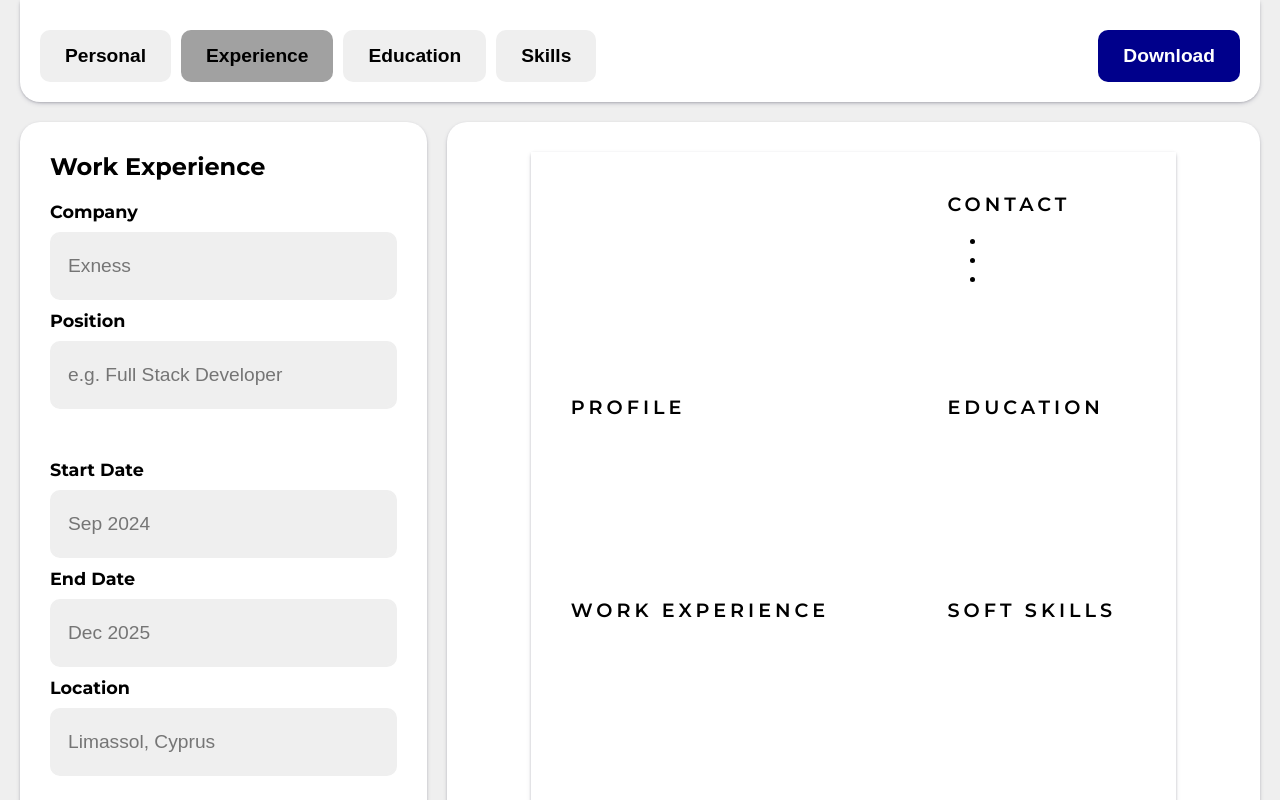
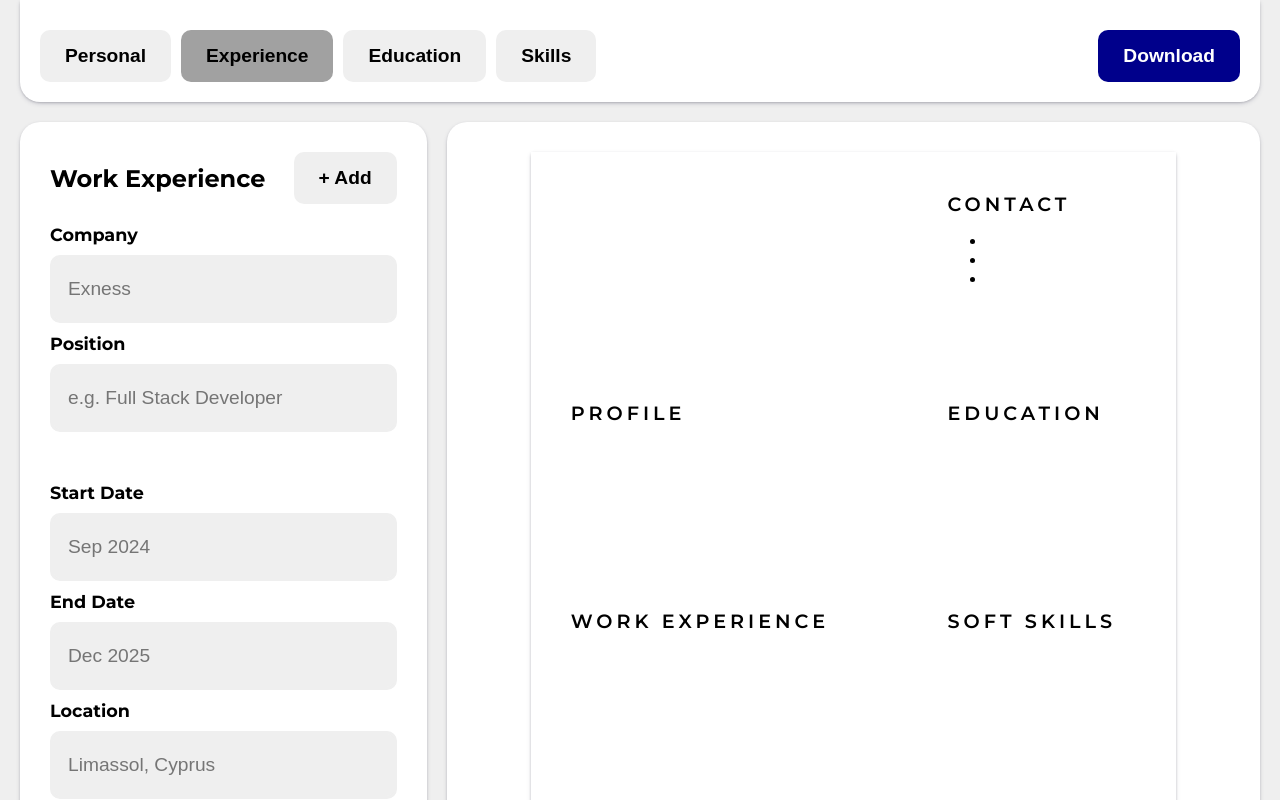
Before and after one commit to ArtemiiHH/cv-builder, a React (Vite) app: page / in a window 1280 px wide. Both pictures are taken after a click on the button "Experience". Shown: the top 800 px of the page. Built offline with nearby package versions, Linux system fonts and the light colour scheme.

Commit message:
Create add button in Experience Tab

```diff
--- a/src/components/ExperienceTab.jsx
+++ b/src/components/ExperienceTab.jsx
@@ -1,7 +1,10 @@
 export default function ExperienceTab() {
   return (
     <>
-      <h1 className="form-title">Work Experience</h1>
+      <div className="form-navigation">
+        <h1 className="form-title">Work Experience</h1>
+        <button className="add-button">+ Add</button>
+      </div>
       <form>
         <div className="input-group">
           {/* Company */}
--- a/src/styles/App.css
+++ b/src/styles/App.css
@@ -12,8 +12,10 @@ h1, h2, h3 {
   margin: 0;
 }
 
-/* Form title */
-.form-title {
+.form-navigation {
+  display: flex;
+  justify-content: space-between;
+  align-items: center;
   margin-bottom: 20px;
 }
 
@@ -37,6 +39,7 @@ header {
   gap: 10px;
 }
 
+/* Buttons */
 .tab-navigation button {
   padding: 15px 25px;
   border-radius: 10px;
@@ -64,6 +67,16 @@ header {
 button:hover {
   opacity: 0.8;
   cursor: pointer;
+}
+
+.add-button {
+  padding: 15px 25px;
+  border-radius: 10px;
+  border: none;
+  font-size: 1.2rem;
+  font-weight: bold;
+  background-color: rgb(239, 239, 239);
+  color: black;
 }
 
 /* Main section */
```
